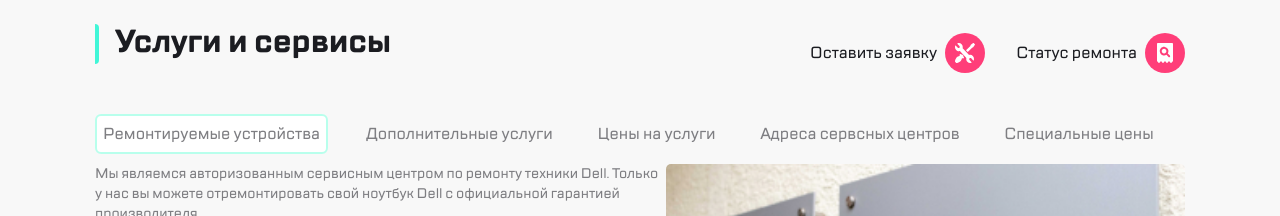
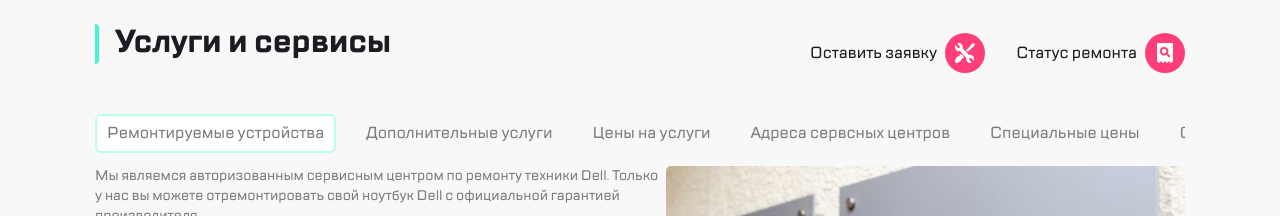
Before and after one commit to Kirill-Kor3/cps-project, a plain HTML site: page index.html in a window 1280 px wide. Shown: the top 216 px of the page. Drawn offline with Linux system fonts and the light colour scheme.

Commit message:
finished

```diff
--- a/css/style.css
+++ b/css/style.css
@@ -100,57 +100,34 @@ a {
     min-height: 50px;
 }
 
-.slide-menu::-webkit-scrollbar {
+.service-lane__menu::-webkit-scrollbar {
     width: 0px;
     background: transparent;
 }
 
-.slide-menu {
+.service-lane__menu {
     display: flex;
-    list-style-type: none;
     padding-left: 0;
     overflow-x: auto;;
 }
 
-.slide-menu__btn {
-    min-width: 70px;
-    min-height: 40px;
+.service-lane__btn {
     color: #7E7E82;
+    background-color: transparent;
+    margin-right: 20px;
+    flex-shrink: 0;
+    padding: 8px 10px;
+    font-size: 16px;
+    margin-bottom: 13px;
     border: none;
     outline: none;
-    background-color: #F8F8F8;
-    margin-right: 32px;
 }
 
-.slide-menu__btn--active {
-    min-width: 233px;
+.service-lane__btn--active {
     background-color: #ffffff;
     border: 2px solid #B8FFEC;
     border-radius: 6px;
-    padding: 5px;
 }
-
-.slide-menu__btn-1 {
-    min-width: 199px;
-}
-
-.slide-menu__btn-2 {
-    min-width: 131px;
-}
-
-.slide-menu__btn-3 {
-    min-width: 212px;
-}
-
-.slide-menu__btn-4 {
-    min-width: 162px;
-}
-
-.slide-menu__btn-5 {
-    min-width: 73px;
-}
-
-/* basic-information */
 
 .basic-information__container {
     padding: 0 15px;
--- a/css/width-768.css
+++ b/css/width-768.css
@@ -18,10 +18,6 @@
 /* menu */
 
     .services__highlight {
-        margin-bottom: 32px;
-    }
-
-    .slide-menu {
         margin-bottom: 32px;
     }
 
--- a/index.html
+++ b/index.html
@@ -40,26 +40,12 @@
        </div>
        <section class="service-lane">
         <nav class="service-lane__menu">
-            <ul class="slide-menu">
-                <li>
-                    <button class="slide-menu__btn slide-menu__btn--active">Ремонтируемые устройства</button>
-                </li>
-                <li>
-                    <button class="slide-menu__btn slide-menu__btn-1">Дополнительные услуги</button>
-                </li>
-                <li>
-                    <button class="slide-menu__btn slide-menu__btn-2">Цены на услуги</button>
-                </li>
-                <li>
-                    <button class="slide-menu__btn slide-menu__btn-3">Адреса сервсных центров</button>
-                </li>
-                <li>
-                    <button class="slide-menu__btn slide-menu__btn-4">Специальные цены</button>
-                </li>
-                <li>
-                    <button class="slide-menu__btn slide-menu__btn-5">Отзывы</button>
-                </li>
-            </ul>
+                    <button class="service-lane__btn service-lane__btn--active">Ремонтируемые устройства</button>
+                    <button class="service-lane__btn">Дополнительные услуги</button>
+                    <button class="service-lane__btn">Цены на услуги</button>
+                    <button class="service-lane__btn">Адреса сервсных центров</button>
+                    <button class="service-lane__btn">Специальные цены</button>
+                    <button class="service-lane__btn">Отзывы</button>
         </nav>
        </section>
       </div>
```
